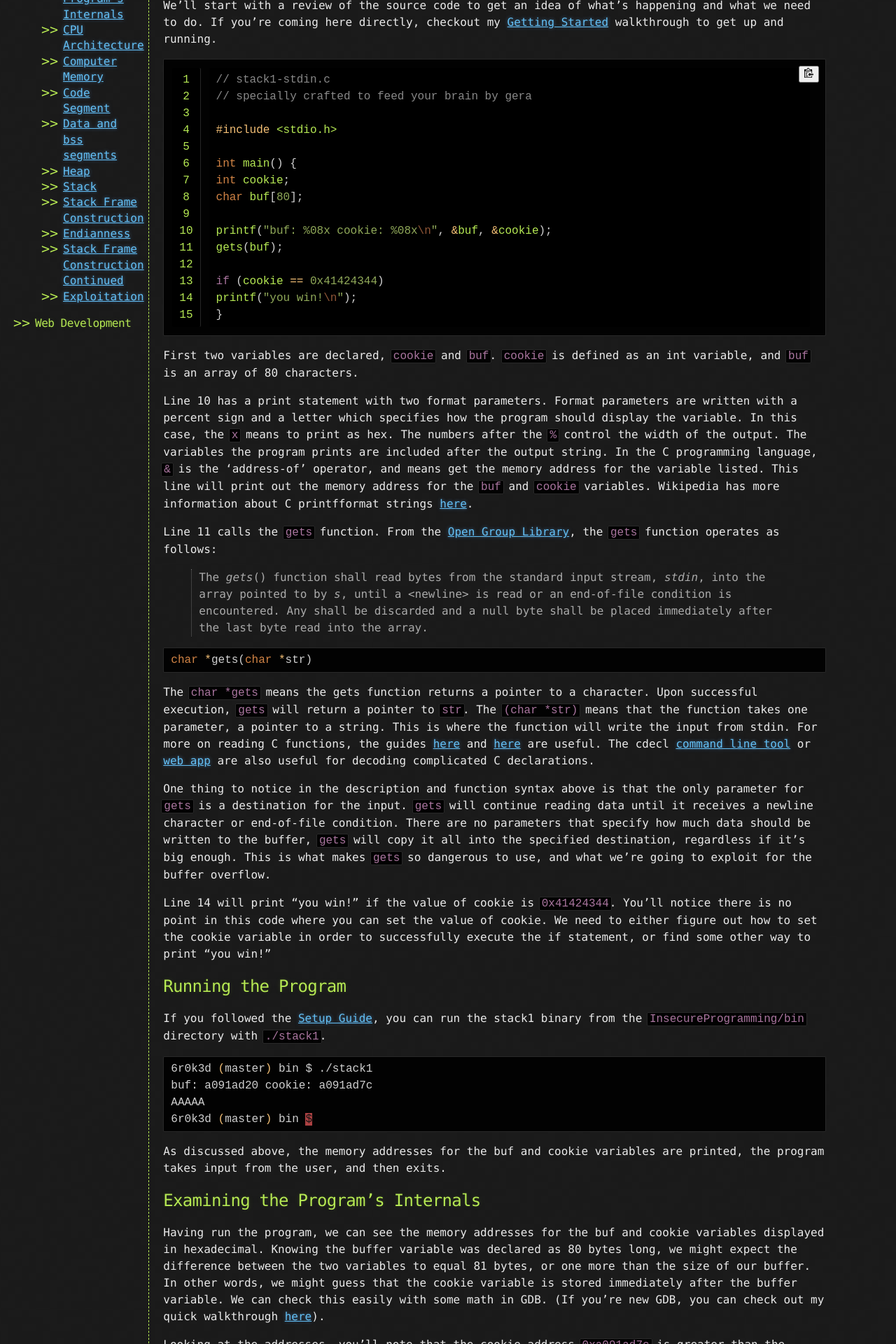
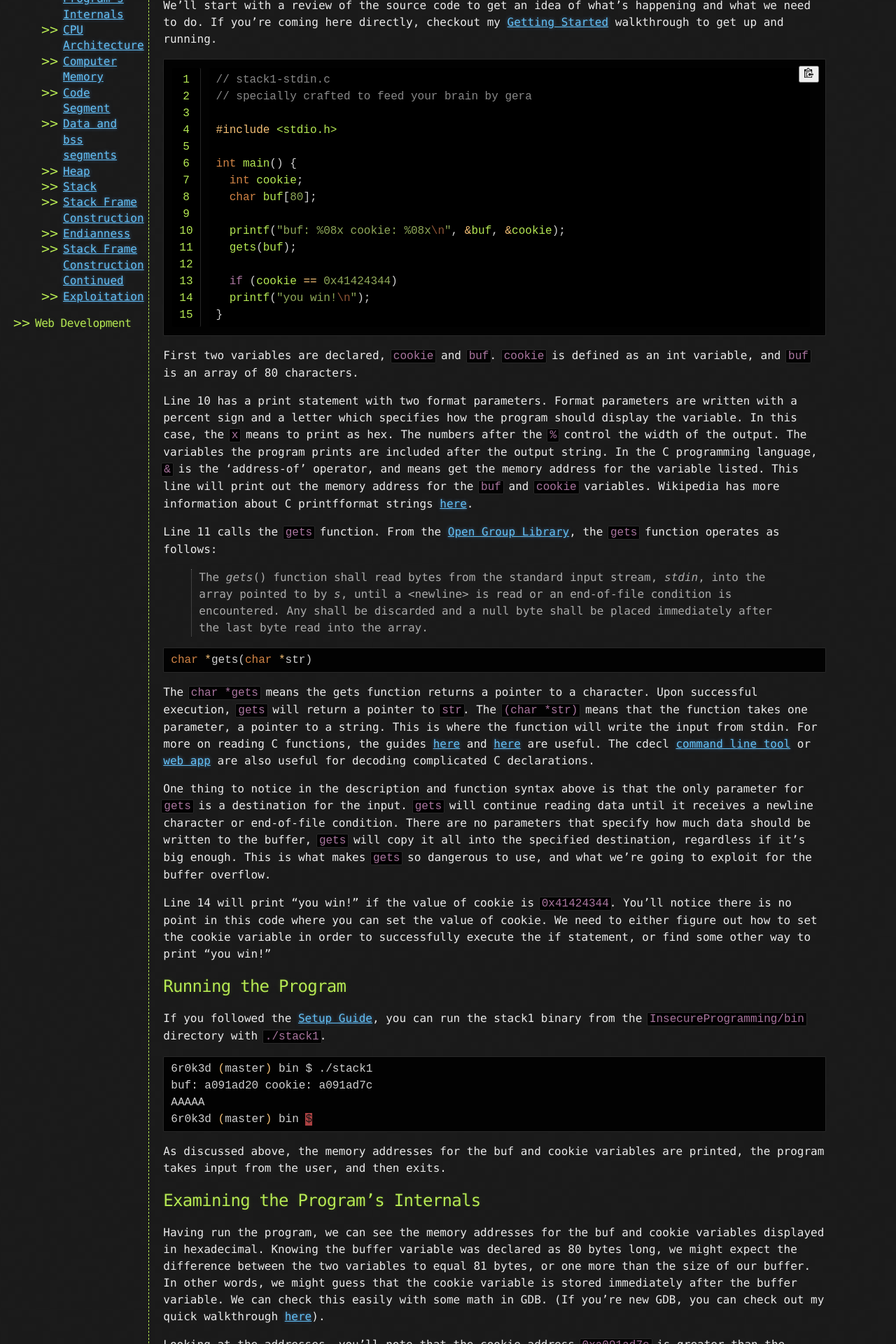
Before and after one commit to 6r0k3d/6r0k3d.github.io, a Jekyll site: the page built from _exdev/stack1.md, in a window 1280 px wide. Shown: the part 790-2710 px from the top of the page at 70% size. Built offline with Jekyll 4.4.1, drawn with Linux system fonts in a browser that asks for light colours; nearby versions of some CDN libraries; comment, search, counter and statistics services are not loaded; some of the changed text lies outside the part shown.

Commit message:
Fix minor layout details
Fix code dispLay with proper indentation, fix nav button display
on bottOm

```diff
--- a/_includes/footer.html
+++ b/_includes/footer.html
@@ -12,7 +12,7 @@
     {% for collection in site.collections %}
       {% if page.id contains collection.label %}
         <h3>Up</h3>
-        <a class="btn truncate" href="{{ site.url }}/{{ collection.label }}">{{ collection.link }}"</a>
+        <a class="btn truncate" href="{{ site.url }}/{{ collection.label }}">{{ collection.link }}</a>
       {% endif %}
     {% endfor %}
   </div>
```
Also changed, not shown: _exdev/stack1.md (+6 -6 lines).
